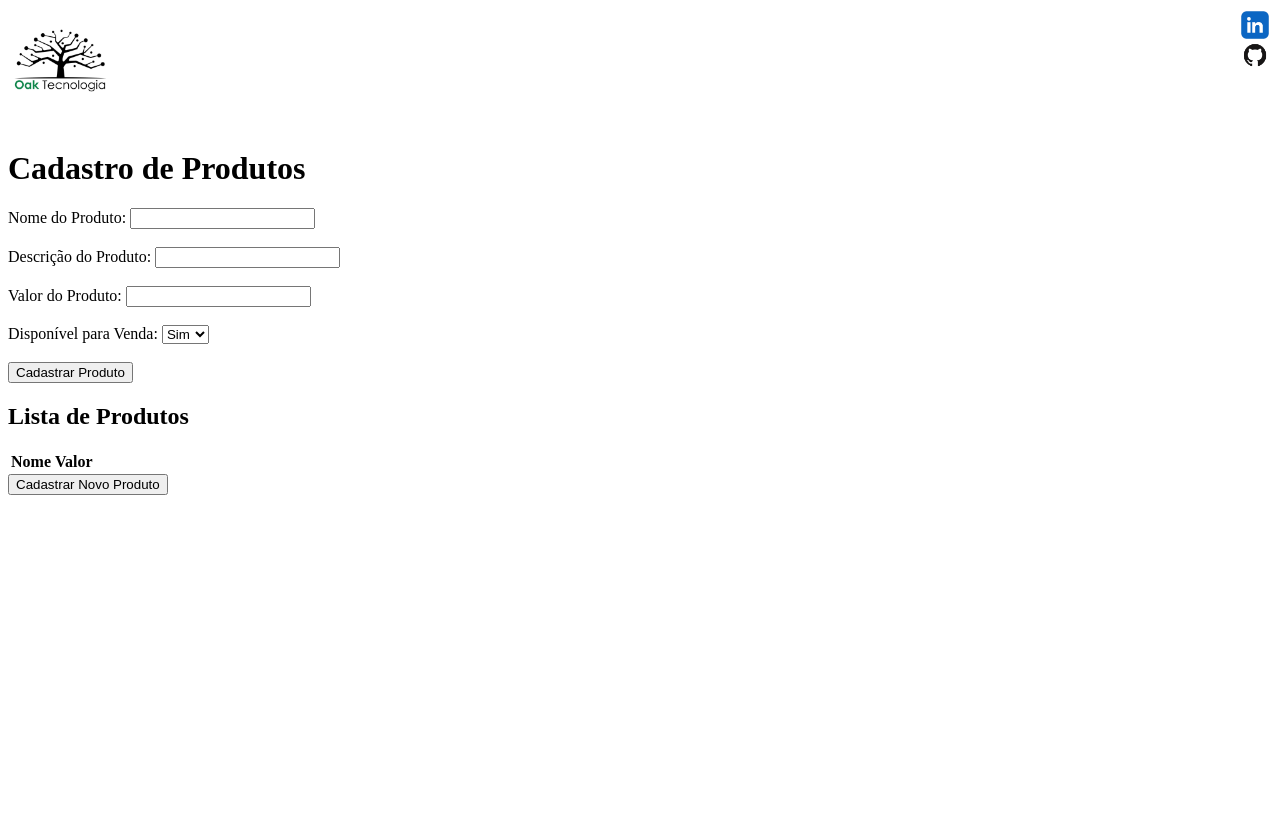
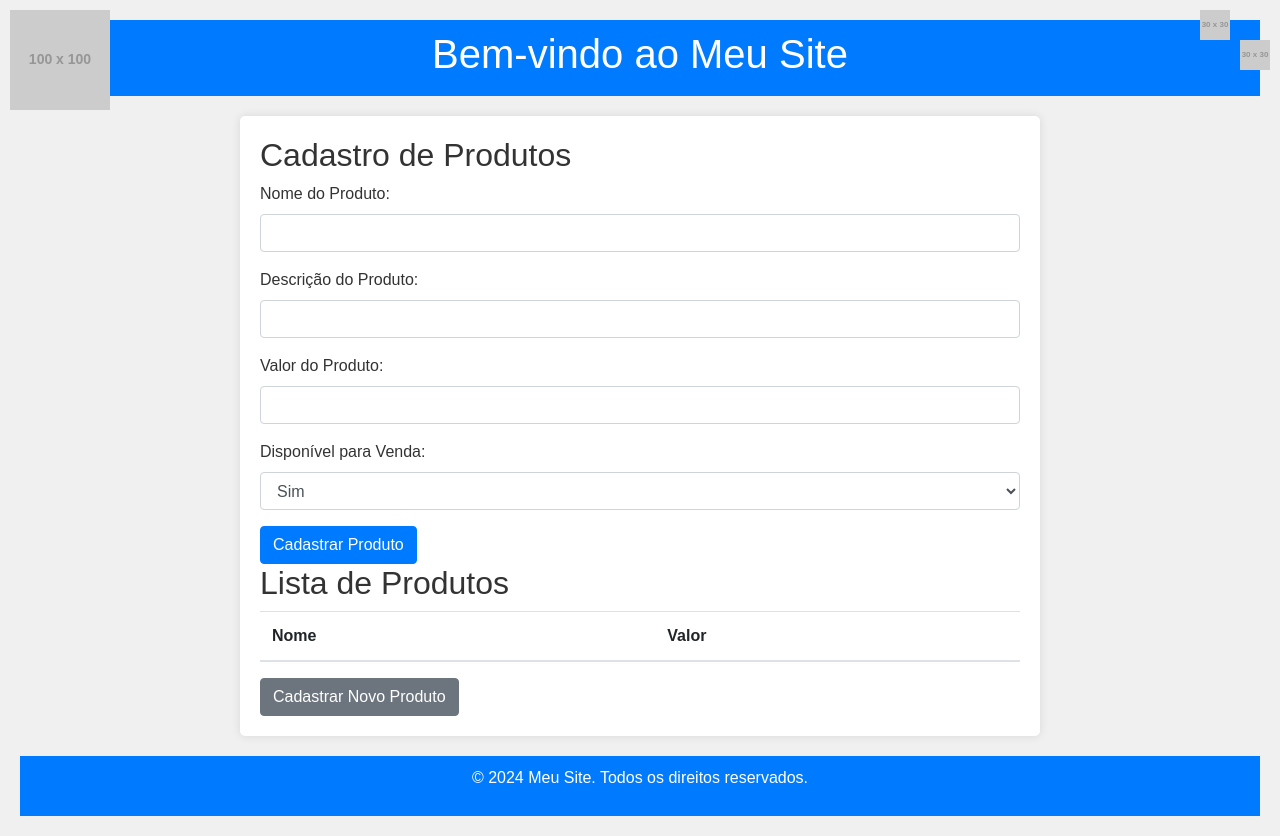
Before and after one commit to claudiotassis/Cadastro_produtos, a plain HTML site: page index.html in a window 1280 px wide. Before the commit the page ends 800 px from the top, so only its background shows below. Drawn offline with nearby package versions, Linux system fonts and the light colour scheme; placeholder pictures from the web are drawn by us.

Commit message:
Update index.html
Atividade Prática 14 - GitHub Pages

Título da Prática: Criação e Publicação de um Site Estático no GitHub Pages

Objetivos: O objetivo desta atividade é praticar a criação de um site básico estático e hospedá-lo usando o GitHub Pages, aplicando os conhecimentos de HTML, CSS, Bootstrap e uso do GitHub.

```diff
--- a/index.html
+++ b/index.html
@@ -1,35 +1,56 @@
 <!DOCTYPE html>
-<html lang="en">
+<html lang="pt-BR">
 <head>
     <meta charset="UTF-8">
     <meta name="viewport" content="width=device-width, initial-scale=1.0">
-    <title>Cadastro de Produtos</title>
+    <title>Meu Site no GitHub Pages</title>
+    <!-- Link para o Bootstrap via CDN -->
+    <link href="https://maxcdn.bootstrapcdn.com/bootstrap/4.5.2/css/bootstrap.min.css" rel="stylesheet">
     <style>
-        /* logotipo da Oak Tecnologia */
+        /* CSS Inline */
+        body {
+            font-family: Arial, sans-serif;
+            background-color: #f0f0f0;
+            color: #333;
+            padding: 20px;
+        }
+        header {
+            background-color: #007bff;
+            color: white;
+            padding: 10px;
+            text-align: center;
+        }
+        .container {
+            margin: 20px auto;
+            max-width: 800px;
+            padding: 20px;
+            background: white;
+            border-radius: 5px;
+            box-shadow: 0 0 10px rgba(0, 0, 0, 0.1);
+        }
+        footer {
+            text-align: center;
+            padding: 10px;
+            background-color: #007bff;
+            color: white;
+            margin-top: 20px;
+        }
+        .oaktecnologia-logo, .linkedin-logo, .github-logo {
+            position: fixed;
+            z-index: 1000;
+        }
         .oaktecnologia-logo {
-            position: fixed;
             top: 10px;
             left: 10px;
-            z-index: 1000;
         }
-
-        /* logotipo do LinkedIn */
         .linkedin-logo {
-            position: fixed;
             top: 10px;
-            right: 10px;
-            z-index: 1000;
+            right: 50px;
         }
-
-        /* logotipo do Github */
         .github-logo {
-            position: fixed;
             top: 40px;
             right: 10px;
-            z-index: 1000;
         }
-
-        /* Estilos para mover os campos de cadastro e listagem para baixo */
         .conteudo {
             margin-top: 150px; /* Ajuste essa margem conforme necessário */
         }
@@ -38,43 +59,50 @@
 <body>
     <!-- Logotipo da Oak Tecnologia -->
     <a href="https://www.oaktecnologia.com/" target="_blank" class="oaktecnologia-logo">
-        <img src="./img/oaktecnologia-logo.png" alt="Oak Tecnologia" width="100" height="100">
+        <img src="https://via.placeholder.com/100x100.png?text=Oak+Tecnologia" alt="Oak Tecnologia" width="100" height="100">
     </a>
     <!-- Logotipo do LinkedIn -->
     <a href="https://www.linkedin.com/in/claudio-tassis/" target="_blank" class="linkedin-logo">
-        <img src="./img/linkedin-logo.png" alt="LinkedIn" width="30" height="30">
+        <img src="https://via.placeholder.com/30x30.png?text=LinkedIn" alt="LinkedIn" width="30" height="30">
     </a>
     <!-- Logotipo do Github -->
     <a href="https://github.com/claudiotassis" target="_blank" class="github-logo">
-        <img src="./img/github-logo.png" alt="Github" width="30" height="30">
+        <img src="https://via.placeholder.com/30x30.png?text=GitHub" alt="GitHub" width="30" height="30">
     </a>
 
-    <div class="conteudo">
-        <h1>Cadastro de Produtos</h1>
+    <header>
+        <h1>Bem-vindo ao Meu Site</h1>
+    </header>
 
-        <!-- Formulário de Cadastro de Produto -->
+    <div class="container">
+        <!-- Seção 1 -->
+        <h2>Cadastro de Produtos</h2>
         <form id="produtoForm">
+            <div class="form-group">
                 <label for="nomeProduto">Nome do Produto:</label>
-            <input type="text" id="nomeProduto" required><br><br>
-
+                <input type="text" class="form-control" id="nomeProduto" required>
+            </div>
+            <div class="form-group">
                 <label for="descricaoProduto">Descrição do Produto:</label>
-            <input type="text" id="descricaoProduto" required><br><br>
-
+                <input type="text" class="form-control" id="descricaoProduto" required>
+            </div>
+            <div class="form-group">
                 <label for="valorProduto">Valor do Produto:</label>
-            <input type="number" id="valorProduto" step="0.01" required><br><br>
-
+                <input type="number" class="form-control" id="valorProduto" step="0.01" required>
+            </div>
+            <div class="form-group">
                 <label for="disponivelProduto">Disponível para Venda:</label>
-            <select id="disponivelProduto">
+                <select class="form-control" id="disponivelProduto">
                     <option value="sim">Sim</option>
                     <option value="nao">Não</option>
-            </select><br><br>
-
-            <input type="submit" value="Cadastrar Produto">
+                </select>
+            </div>
+            <button type="submit" class="btn btn-primary">Cadastrar Produto</button>
         </form>
 
-        <!-- Lista de Produtos -->
+        <!-- Seção 2 -->
         <h2>Lista de Produtos</h2>
-        <table id="listaProdutos">
+        <table class="table table-striped" id="listaProdutos">
             <thead>
                 <tr>
                     <th>Nome</th>
@@ -86,13 +114,17 @@
             </tbody>
         </table>
 
-        <!-- Botão para Cadastrar Novo Produto -->
-        <button id="cadastrarNovoProduto">Cadastrar Novo Produto</button>
+        <!-- Seção 3 -->
+        <button id="cadastrarNovoProduto" class="btn btn-secondary">Cadastrar Novo Produto</button>
     </div>
+
+    <footer>
+        <p>&copy; 2024 Meu Site. Todos os direitos reservados.</p>
+    </footer>
 
     <script>
         const produtoForm = document.getElementById("produtoForm");
-        const listaProdutos = document.getElementById("listaProdutos");
+        const listaProdutos = document.getElementById("listaProdutos").getElementsByTagName('tbody')[0];
         const cadastrarNovoProdutoBtn = document.getElementById("cadastrarNovoProduto");
 
         // Array para armazenar os produtos cadastrados
@@ -114,8 +146,8 @@
             produtos.sort((a, b) => a.valor - b.valor);
 
             // Limpar a tabela de produtos
-            while (listaProdutos.rows.length > 1) {
-                listaProdutos.deleteRow(1);
+            while (listaProdutos.rows.length > 0) {
+                listaProdutos.deleteRow(0);
             }
 
             // Adicionar produtos ordenados à lista
@@ -153,5 +185,10 @@
             produtoForm.scrollIntoView({ behavior: "smooth" });
         });
     </script>
+
+    <!-- Scripts do Bootstrap via CDN -->
+    <script src="https://code.jquery.com/jquery-3.5.1.slim.min.js"></script>
+    <script src="https://cdn.jsdelivr.net/npm/@popperjs/core@2.5.3/dist/umd/popper.min.js"></script>
+    <script src="https://maxcdn.bootstrapcdn.com/bootstrap/4.5.2/js/bootstrap.min.js"></script>
 </body>
 </html>
```
Lines whose indentation alone changed are shown as unchanged.
